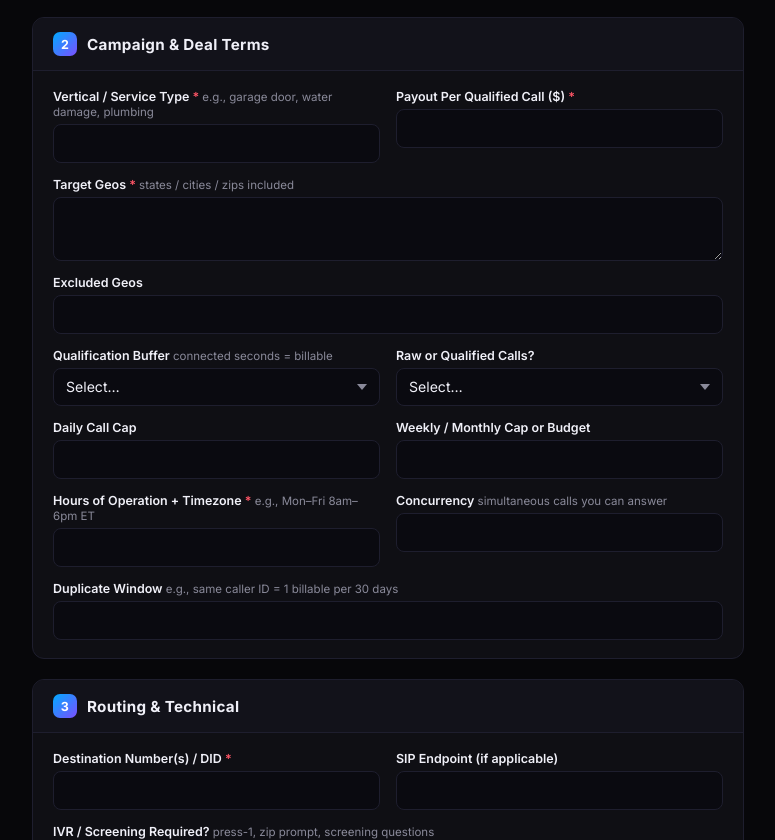
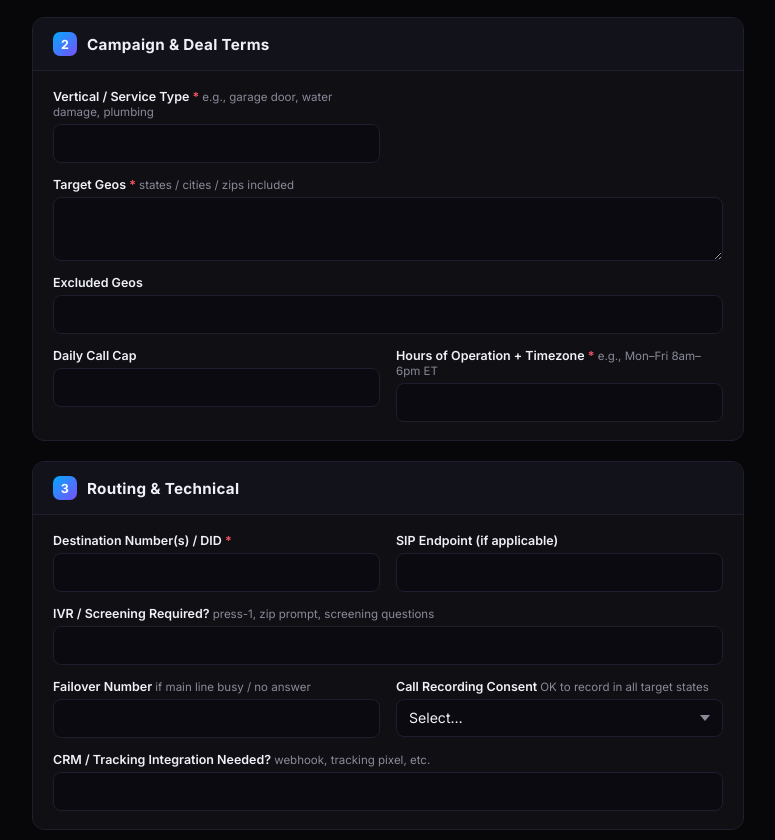
Before and after one commit to niro770/ranklocal-proposal-maker, a plain HTML site: page buyer-intake/index.html in a window 1280 px wide. Shown: the part 811-1651 px from the top of the page, without its empty margins (252-1027 px from the left). Drawn offline with Linux system fonts and the light colour scheme.

Commit message:
buyer-intake: remove Payout/Qual Buffer/Raw-or-Qualified/Weekly-Monthly Cap/Concurrency/Duplicate Window fields

```diff
--- a/buyer-intake/index.html
+++ b/buyer-intake/index.html
@@ -95,16 +95,10 @@
 <h2><span class="num">2</span> Campaign &amp; Deal Terms</h2>
 <div class="fields">
   <div class="field"><label>Vertical / Service Type <span class="req">*</span> <span class="hint">e.g., garage door, water damage, plumbing</span></label><input name="Vertical" required></div>
-  <div class="field"><label>Payout Per Qualified Call ($) <span class="req">*</span></label><input name="Payout Per Call" required></div>
   <div class="field full"><label>Target Geos <span class="req">*</span> <span class="hint">states / cities / zips included</span></label><textarea name="Target Geos" required></textarea></div>
   <div class="field full"><label>Excluded Geos</label><input name="Excluded Geos"></div>
-  <div class="field"><label>Qualification Buffer <span class="hint">connected seconds = billable</span></label><select name="Qualification Buffer"><option value="">Select…</option><option>60 seconds</option><option>90 seconds</option><option>120 seconds</option><option>Other (note below)</option></select></div>
-  <div class="field"><label>Raw or Qualified Calls?</label><select name="Raw or Qualified"><option value="">Select…</option><option>Qualified only</option><option>Raw</option><option>Mixed</option></select></div>
   <div class="field"><label>Daily Call Cap</label><input name="Daily Cap"></div>
-  <div class="field"><label>Weekly / Monthly Cap or Budget</label><input name="Weekly/Monthly Cap"></div>
   <div class="field"><label>Hours of Operation + Timezone <span class="req">*</span> <span class="hint">e.g., Mon–Fri 8am–6pm ET</span></label><input name="Hours of Operation" required></div>
-  <div class="field"><label>Concurrency <span class="hint">simultaneous calls you can answer</span></label><input name="Concurrency"></div>
-  <div class="field full"><label>Duplicate Window <span class="hint">e.g., same caller ID = 1 billable per 30 days</span></label><input name="Duplicate Window"></div>
 </div>
 </div>
 
```
